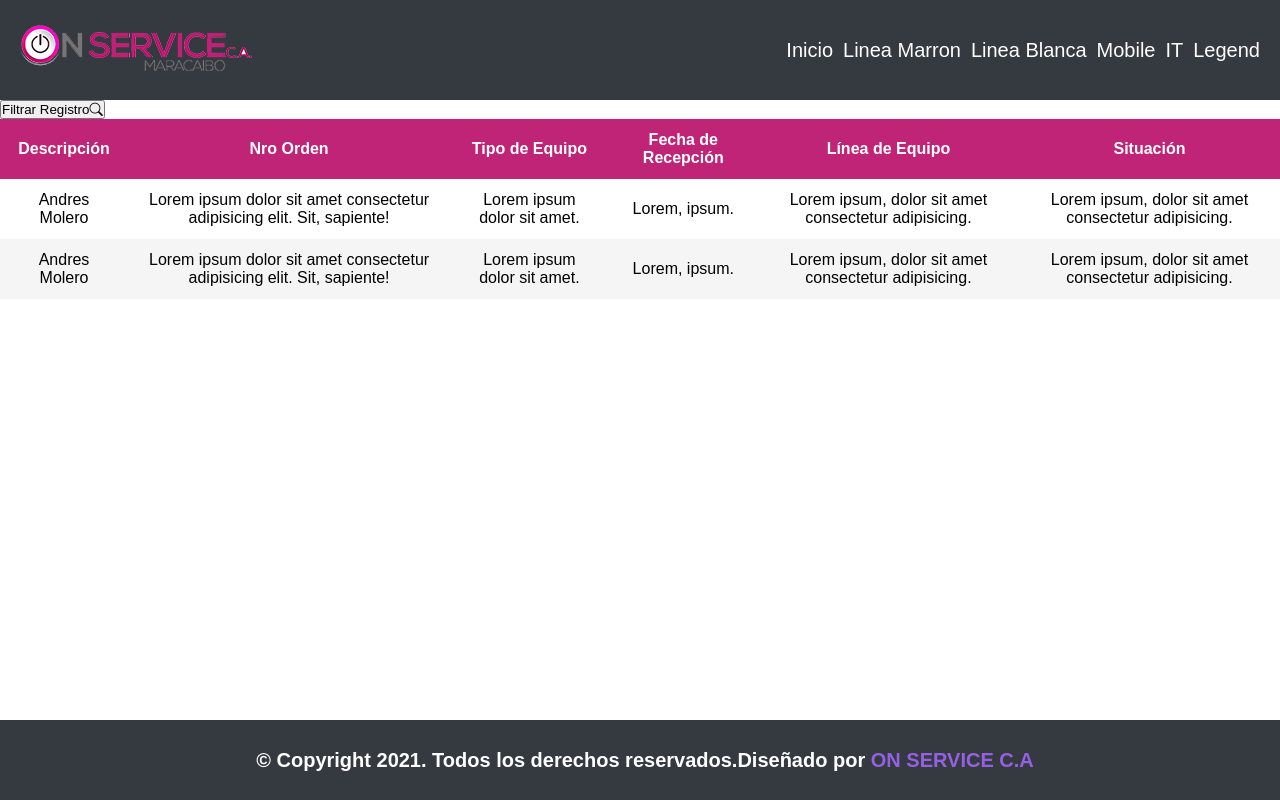
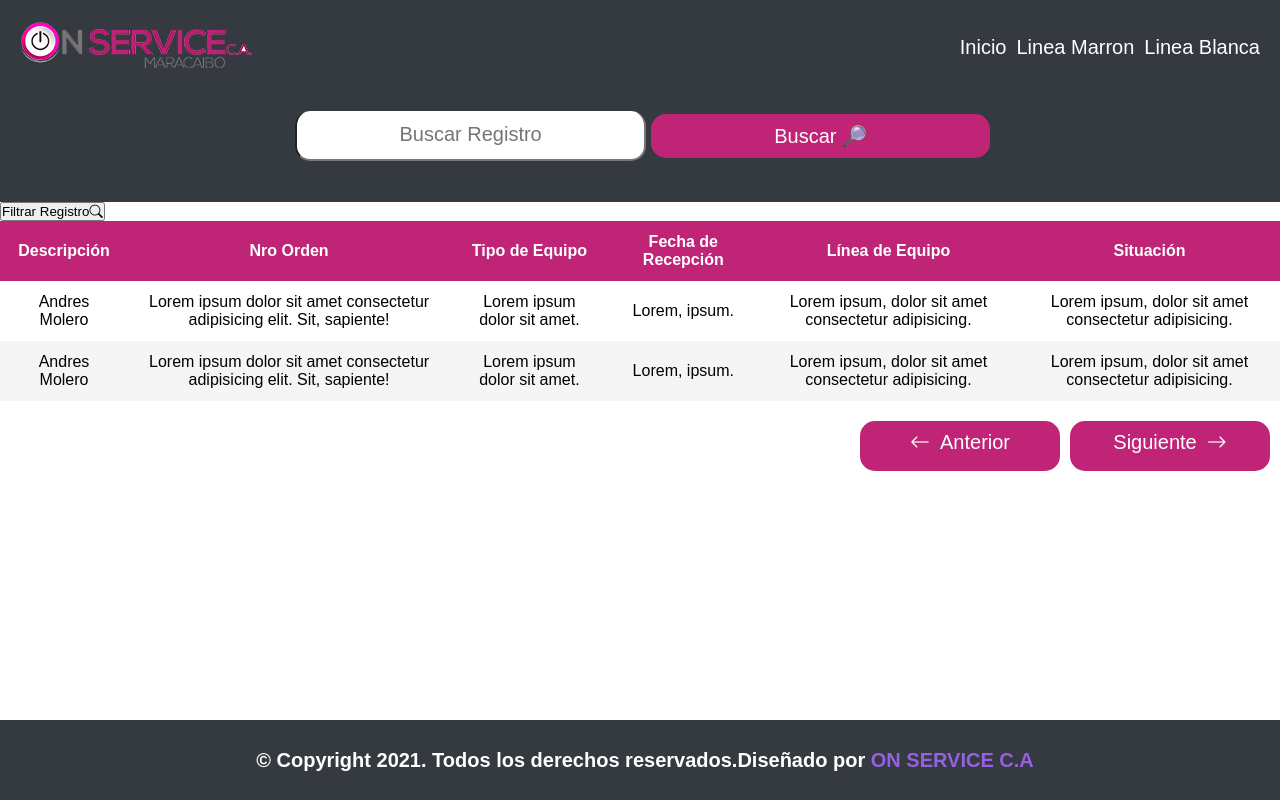
Before and after one commit to ingandresmolero/tons, a PHP site: page / in a window 1280 px wide. Run offline with PHP 8.4, Linux system fonts and the light colour scheme; some libraries are stand-ins or nearby versions.

Commit message:
Botones de paginación y busqueda realizados

```diff
--- a/css/desktop.css
+++ b/css/desktop.css
@@ -4,6 +4,28 @@
 
 .header__content{
 	padding: 2rem;
+}
+
+.header__inputs{
+	display: flex;
+	justify-content: center;
+	align-items: center;
+}
+
+.input__text{
+	margin: 0 0.5rem;
+}
+
+.input__button{
+	height: 5rem;
+}
+
+.logo{
+	justify-self: start;
+}
+
+.nav{
+	justify-self: end;
 }
 
 .header__menu{
--- a/css/estilos.css
+++ b/css/estilos.css
@@ -20,27 +20,30 @@
   --danger: #e3342f;
   --light: #f8f9fa;
   --dark: #343a40;
+  --onServiceColor: #bf2477;
   --breakpoint-xs: 0;
   --breakpoint-sm: 576px;
   --breakpoint-md: 768px;
   --breakpoint-lg: 992px;
   --breakpoint-xl: 1200px;
   --font-family-sans-serif: "Nunito", sans-serif;
-    --font-family-monospace: SFMono-Regular, Menlo, Monaco, Consolas, "Liberation Mono", "Courier New", monospace;
+  --font-family-monospace: SFMono-Regular, Menlo, Monaco, Consolas,
+    "Liberation Mono", "Courier New", monospace;
 }
 
-
-  *, *::after, *::before{
+*,
+*::after,
+*::before {
   padding: 0;
   margin: 0;
   box-sizing: border-box;
 }
 
-  html{
+html {
   font-size: 62.5%;
 }
 
-  body{
+body {
   display: flex;
   flex-direction: column;
   flex-wrap: wrap;
@@ -51,47 +54,103 @@
   font-family: var(--font-family-sans-serif);
 }
 
-  .hide{
+.hide {
   display: none;
 }
 
-  .header{
+.header {
   background-color: var(--dark);
 }
 
-  .header__content{
-      height: 10rem;
-      padding: 1rem;
-      display: flex;
-      justify-content: space-between;
-      align-items: center;
+.header__content {
+  display: grid;
+  grid-template-columns: repeat(2, 1fr);
+  grid-template-rows: repeat(3, 1fr);
+  place-items: center;
+  padding: 2rem 3rem;
 }
 
-  .header__menu{
+.burgerList__img{
+    grid-area: 1/2/2/3;
+    justify-self: end;
+}
+
+.header__inputs {
+  display: grid;
+  grid-template-columns: 1fr 1fr;
+  grid-area: 2/1/4/3;
+  width: 100%;
+  margin-top: 1.5rem;
+  max-width: 700px;
+}
+
+.button__submit{
+    border: none;
+    font-size: 2rem;
+    background: none;
+    color: var(--white);
+}
+
+.font{
+    text-align: center;
+    font-weight: 500;
+    font-size: 2rem;
+}
+
+.input__text {
+  height: 5rem;
+  border-radius: 1.5rem;
+  margin-bottom: 1.5rem;
+  padding: 0 1rem;
+  border-top: none;
+}
+
+.header__input--text {
+  grid-area: 1/1/2/3;
+}
+
+.button{
+    background-color: var(--onServiceColor);
+    border: none;
+    border-radius: 1.5rem;
+    color: white;
+    padding: 1rem 0;
+}
+
+.header__input--button {
+  grid-area: 2/1/3/3;
+}
+
+.header__menu {
   display: none;
 }
 
-  .menu__item{
+.menu__item {
   list-style: none;
 }
 
-  .menu__item--link{
+.menu__item--link {
   text-decoration: none;
   color: #fff;
 }
 
-  .burgerList a{
+.burgerList a {
   display: flex;
 }
 
+.cancel__img {
+  display: none;
+  font-size: 1.5rem;
+  color: white;
+}
+
 .cancel__img{
-      display: none;
-      width: 4rem;
-      height: 4rem;
+    grid-area: 1/2/2/3;
+    justify-self: end;
 }
 
 /* Mobile's navbar animation w/ JS */
-  .header__menu.active{
+.header__menu.active {
   display: flex;
   justify-content: center;
   align-items: center;
@@ -106,22 +165,22 @@
   animation: Slide_Up 1.4s ease;
 }
 
-  .header__menu.active .menu__item{
+.header__menu.active .menu__item {
   color: var(--white);
   padding: 1.5rem;
   font-size: 2rem;
 }
 
-  .burgerList__img.hide{
+.burgerList__img.hide {
   display: none;
 }
 
-  .cancel__img.show{
+.cancel__img.show {
   display: flex;
 }
 /* Mobile's navbar animation w/ JS */
 
-  main{
+main {
   animation: Slide_Up 1.4s ease-in-out;
 }
 
@@ -134,117 +193,142 @@
   }
 }
 
-
-  .main__formContainer{
+.main__formContainer {
   max-width: 350px;
   margin: 0 auto;
-    background:#fff;
+  background: #fff;
   box-shadow: 0px 1px 10px rgba(5, 184, 20, 0.2);
   margin: 20px auto;
   padding: 20px;
 }
 
-  .main__form--flex{
+.main__form--flex {
   display: flex;
   flex-direction: column;
   flex-wrap: wrap;
 }
 
-  .formTitle{
+.formTitle {
   display: flex;
   justify-content: space-between;
   align-items: center;
 }
 
-  .formTitle h2{
+.formTitle h2 {
   margin: 0 auto;
 }
 
-  input{
-    height: 30px;
-    border-radius: 1.5rem;
-    margin-bottom: 1.5rem;
-    padding: 0 1rem;
-  }
-
-  label span{
+label span {
   font-weight: 700;
 }
 
-  .btn{
+.btn {
   border: none;
 }
 
-  footer{
+footer {
   margin-top: auto;
   background-color: var(--dark);
 }
 
-  .footer__content{
+.footer__content {
   height: 8rem;
   display: grid;
   place-items: center;
 }
 
-  .footer__copyright{
+.footer__copyright {
   color: var(--white);
   font-weight: bold;
   text-align: center;
 }
 
-  .footer__copyright span{
+.footer__copyright span {
   color: var(--purple);
 }
 
 /* data's table */
 
-  .table{
+.table {
   width: 100%;
   border-collapse: collapse;
 }
 
-  .table td,.table th{
+.table td,
+.table th {
   padding: 1.2rem 1.5rem;
   border: 0.1rem solid #ddd;
   text-align: center;
 }
 
-  .table th{
-      background-color:#bf2477;
-      color:#ffffff;
+.table th {
+  background-color: #bf2477;
+  color: #ffffff;
 }
 
-  .table tbody tr:nth-child(even){
+.table tbody tr:nth-child(even) {
   background-color: #f5f5f5;
 }
 
 /*responsive table*/
 
-  @media(max-width: 600px){
-      .table thead{
+@media (max-width: 660px) {
+  .table thead {
     display: none;
   }
 
-      .table, .table tbody, .table tr, .table td{
+  .table,
+  .table tbody,
+  .table tr,
+  .table td {
     display: block;
     width: 100%;
   }
-      .table tr{
+  .table tr {
     margin-bottom: 1.5rem;
   }
-      .table td{
+  .table td {
     text-align: right;
     padding-left: 50%;
     text-align: right;
     position: relative;
   }
-      .table td::before{
+  .table td::before {
     content: attr(data-label);
     position: absolute;
-          left:0;
+    left: 0;
     width: 50%;
     padding-left: 1.5rem;
     font-weight: bold;
     text-align: left;
   }
 }
+
+.main__pagination{
+    margin: 2rem 0;
+}
+
+.button__pagination{
+    margin-bottom: 1rem;
+}
+
+.bi-arrow-right{
+    padding-left: 1rem;
+}
+
+.bi-arrow-left{
+    padding-right: 1rem;
+}
+
+
+@media screen and (min-width: 660px) {
+	.main__pagination{
+		display: flex;
+		flex-direction: row-reverse;
+	}
+	.button__pagination{
+		width: 200px;
+        margin-right: 1rem;
+        margin-bottom: 0;
+	}
+}
--- a/index.php
+++ b/index.php
@@ -14,7 +14,6 @@
     <header class="header">
         <div class="container">
             <div class="header__content">
-
                     <figure class="logo">
                         <a href="#"><img src="./css/img/logonav.png" class="logo__img" alt="logo"></a>
                     </figure>
@@ -22,24 +21,26 @@
                     <nav class="nav">
                         <ul class="header__menu">
                             <li class="menu__item"><a href="" class="menu__item--link">Inicio</a></li>
-                        <li class="menu__item"><a href="" class="menu__item--link">Linea Marron</a></li>
-                        <li class="menu__item"><a href="" class="menu__item--link">Linea Blanca</a></li>
-                        <li class="menu__item"><a href="" class="menu__item--link">Mobile</a></li>
+                            <li class="menu__item"><a href="" class="menu__item--link"><input type="submit" class="menu__item--link button__submit" value="Linea Marron"></a></li>
+                            <li class="menu__item"><a href="" class="menu__item--link"><input type="submit" class="menu__item--link button__submit" value="Linea Blanca"></a></li>
+                            <!-- <li class="menu__item"><a href="" class="menu__item--link">Mobile</a></li>
                             <li class="menu__item"><a href="" class="menu__item--link">IT</a></li>
-                        <li class="menu__item"><a href="" class="menu__item--link">Legend</a></li>
+                            <li class="menu__item"><a href="" class="menu__item--link">Legend</a></li> -->
                         </ul>
                     </nav>
 
-
                     <a onclick="showMenu()"  href="#" class="burgerList__img">
                         <img src="./css/img/icon-hamburger.svg"  alt="mostrar menu para moviles">
-                        <!-- <img src="" class="cancel__img" alt="cancel"> -->
                     </a>
-
 
                     <a onclick="showMenu()" href="#" class="cancel__img">
                         <i class="icon bi bi-x-lg"></i>
                     </a>
+
+                <div class="header__inputs">
+                    <input type="text" class="input__text header__input--text font" placeholder="Buscar Registro">
+                    <input type="button" class="button header__input--button font" value="Buscar 🔎">
+                </div>
 
             </div>
         </div>
@@ -115,6 +116,11 @@
                     </tbody>
 
                   </table>
+
+                  <div class="main__pagination">
+                    <div class="button input__button font button__pagination">Siguiente<i class="bi bi-arrow-right"></i></div>
+                    <div class="button input__button font button__pagination"><i class="bi bi-arrow-left"></i>Anterior</div>
+                  </div>
             </div>
         </div>
     </main>
```
Lines whose indentation alone changed are shown as unchanged.
